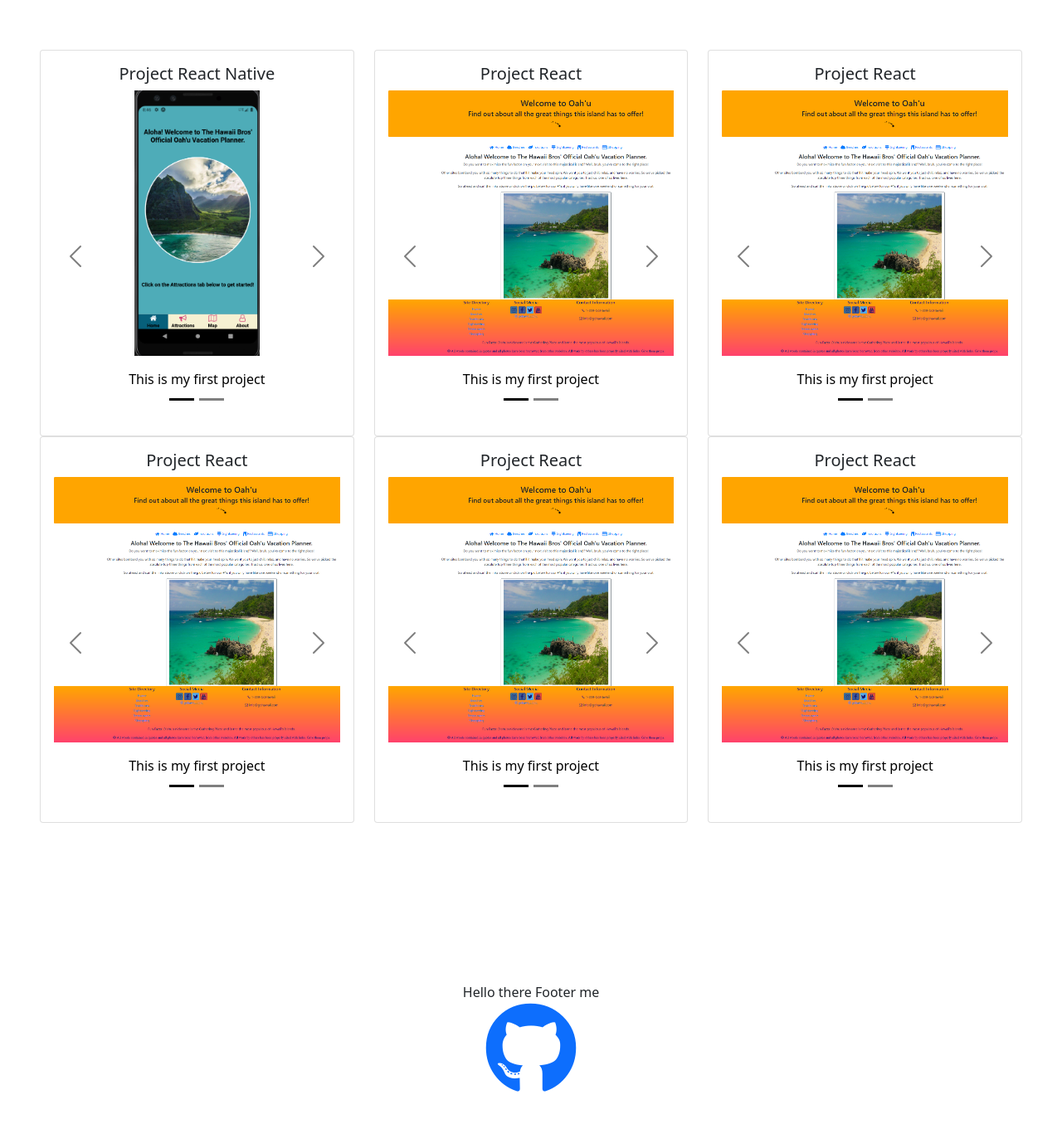
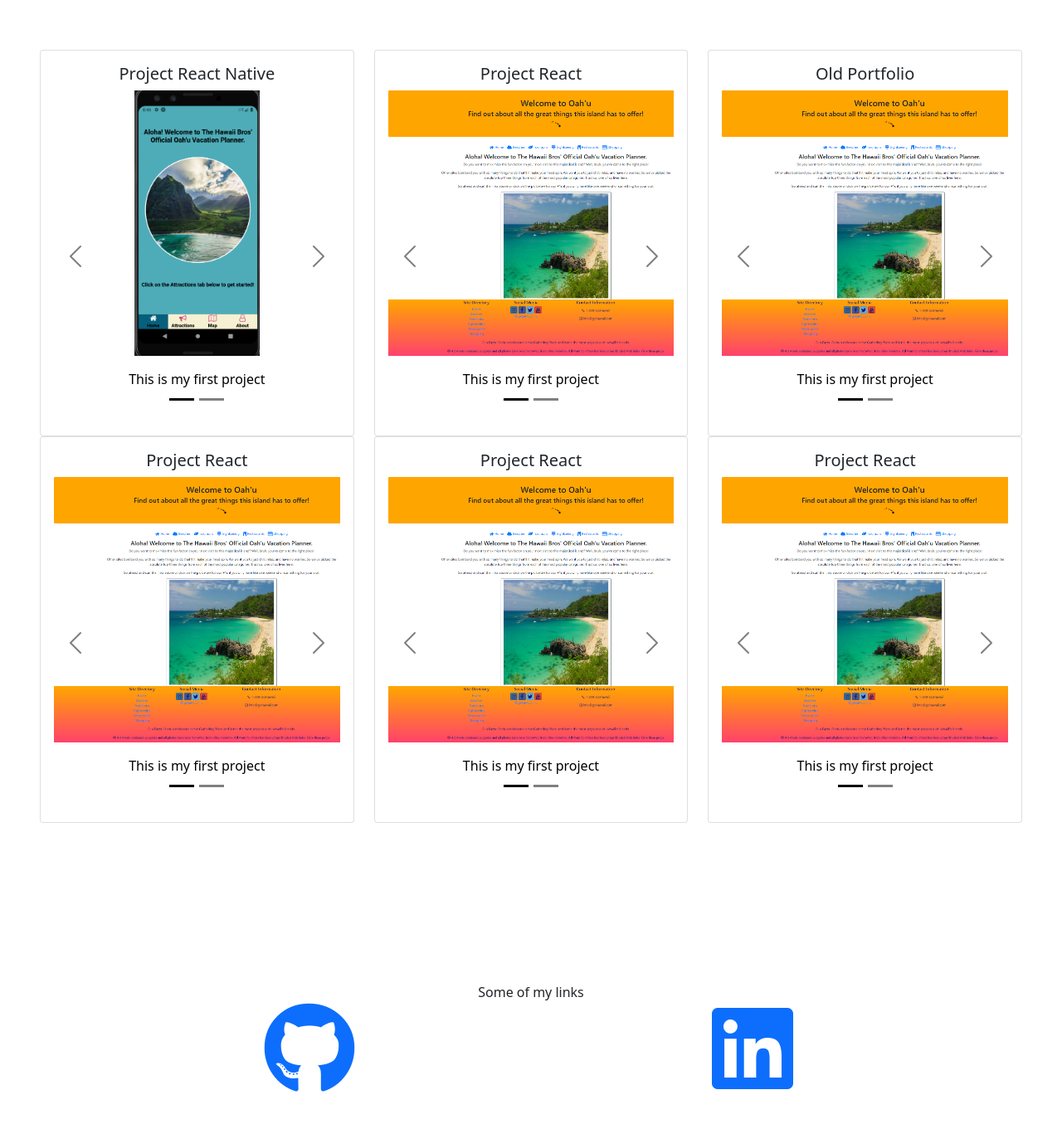
Before and after one commit to Zryer/Updated-Portfolio, a React (Create React App) app: page / in a window 1280 px wide. Shown: the part 2200-3555 px from the top of the page at 83% size. Built offline with nearby package versions, Linux system fonts and the light colour scheme.

Commit message:
Added Footer content

```diff
--- a/src/Components/Footer.jsx
+++ b/src/Components/Footer.jsx
@@ -5,8 +5,9 @@ const Footer = () => {
     return(
         <Container id="Links" className="footerContainer">
             <Row className="text-center position-relative top-50">
-                <Col xs={12}>Hello there Footer me</Col>
+                <Col xs={12}>Some of my links</Col>
                 <Col><a href="https://github.com/Zryer" target="blank"><i className="fab fa-github iconFA"></i></a></Col>
+                <Col><a href="https://www.linkedin.com/in/zachary-fisher-1b6448221/" target="blank"><i className="fab fa-linkedin iconFA"></i></a></Col>
             </Row>
         </Container>
     )
--- a/src/Components/Projects.jsx
+++ b/src/Components/Projects.jsx
@@ -47,7 +47,7 @@ const Projects = () => {
                 <Col md={6} lg={4}>
                     <Card className="projectCard">
                         <Card.Body>
-                            <Card.Title>Project React</Card.Title>
+                            <Card.Title>Old Portfolio</Card.Title>
                             <Carousel variant="dark" pause={false}>
                                 <Carousel.Item className="carouselItem" interval={10000}>
                                     <ProjectModal Name="Home page of react Project" Desc="first image" Img={Reacthome} />
```
